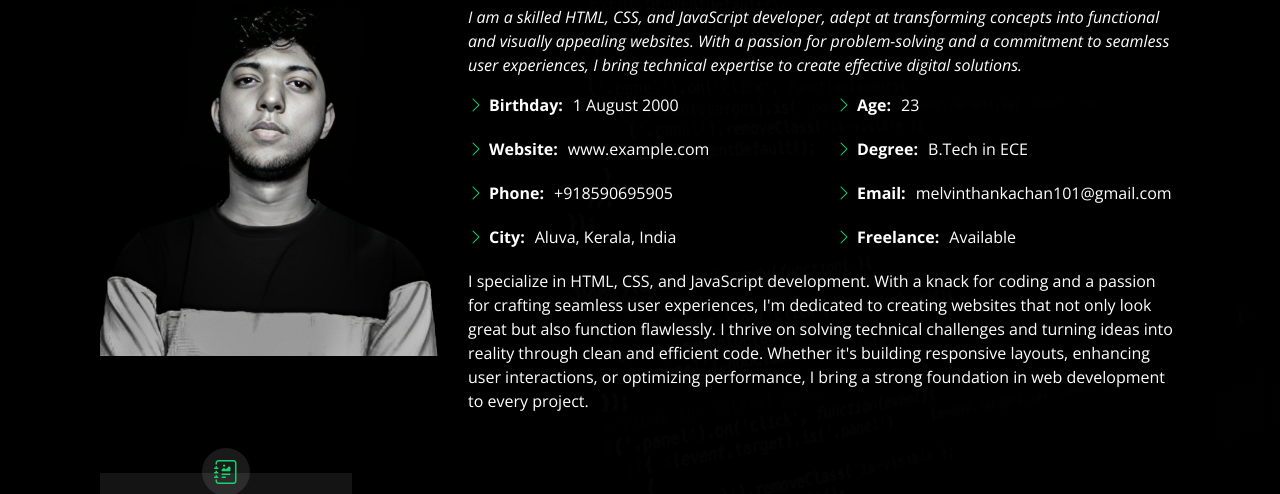
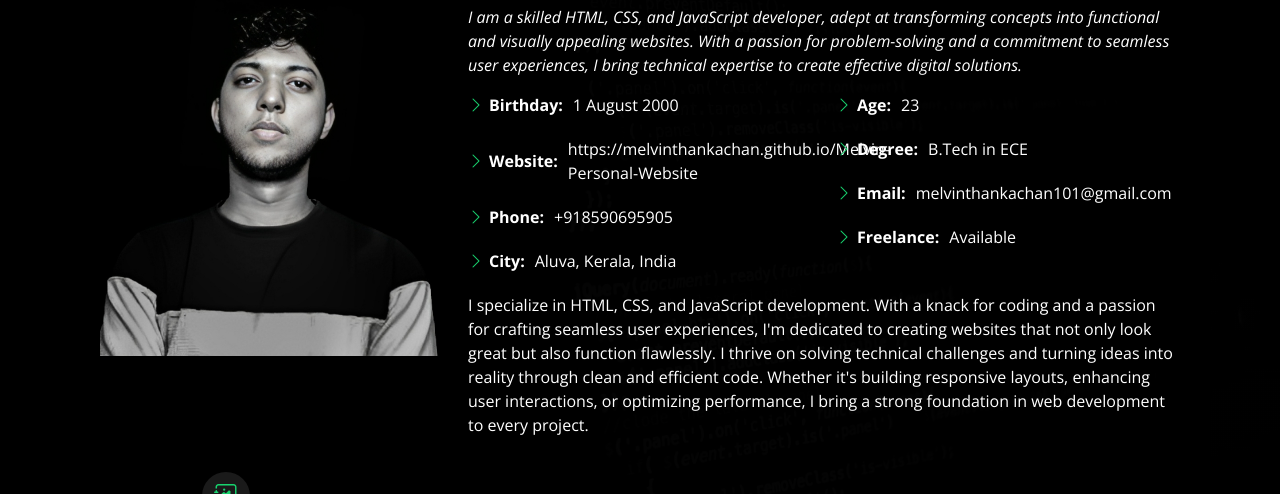
Before and after one commit to MelvinThankachan/Melvin-Personal-Website, a plain HTML site: page index.html in a window 1280 px wide. Both pictures are taken after a click on the link "About". Shown: the part 247-741 px from the top of the page. Drawn offline with nearby package versions, Linux system fonts and the light colour scheme.

Commit message:
Update index.html

```diff
--- a/index.html
+++ b/index.html
@@ -93,7 +93,7 @@
             <div class="col-lg-6">
               <ul>
                 <li><i class="bi bi-chevron-right"></i> <strong>Birthday:</strong> <span>1 August 2000</span></li>
-                <li><i class="bi bi-chevron-right"></i> <strong>Website:</strong> <span>www.example.com</span></li>
+                <li><i class="bi bi-chevron-right"></i> <strong>Website:</strong> <span>https://melvinthankachan.github.io/Melvin-Personal-Website</span></li>
                 <li><i class="bi bi-chevron-right"></i> <strong>Phone:</strong> <span>+918590695905</span></li>
                 <li><i class="bi bi-chevron-right"></i> <strong>City:</strong> <span>Aluva, Kerala, India</span></li>
               </ul>
```
